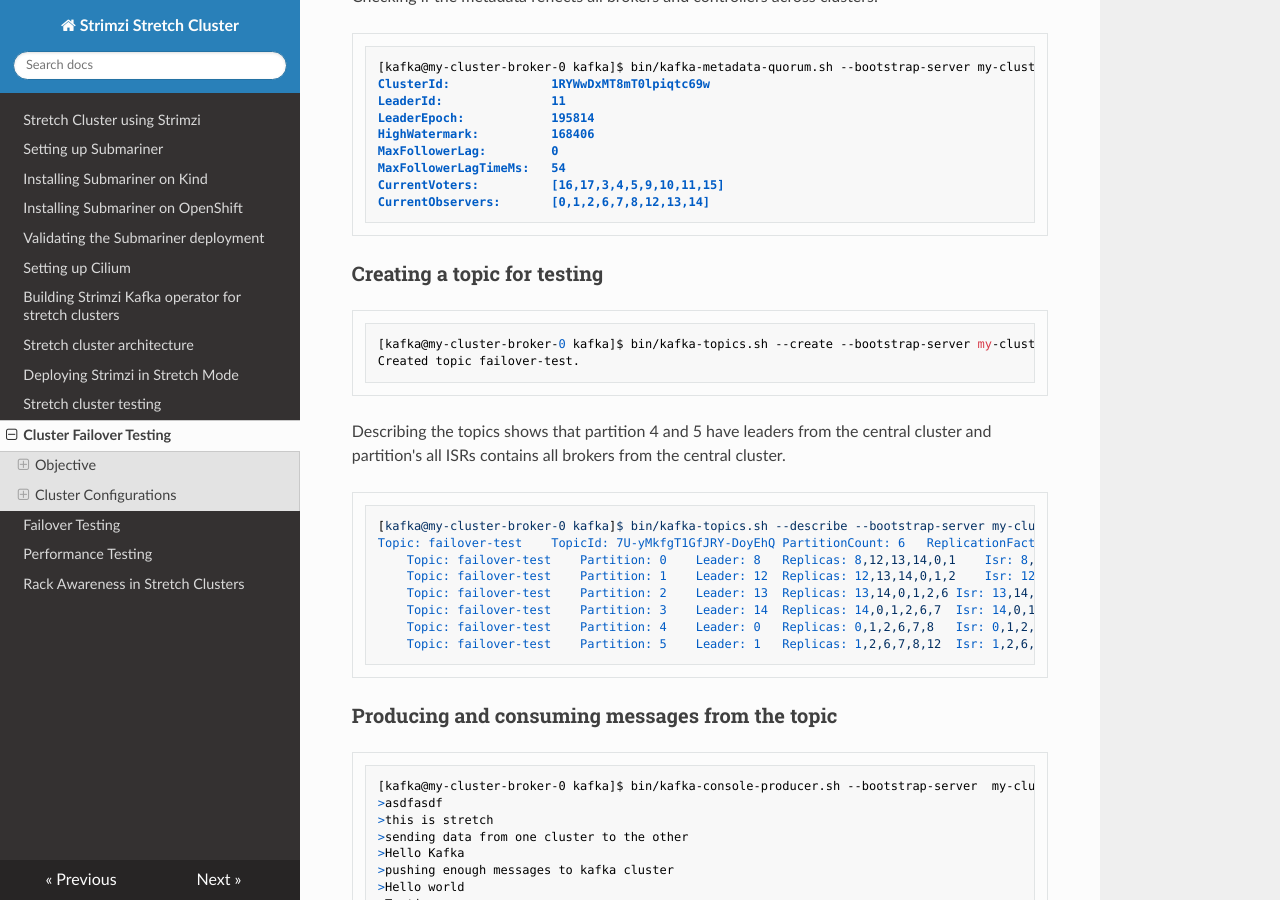
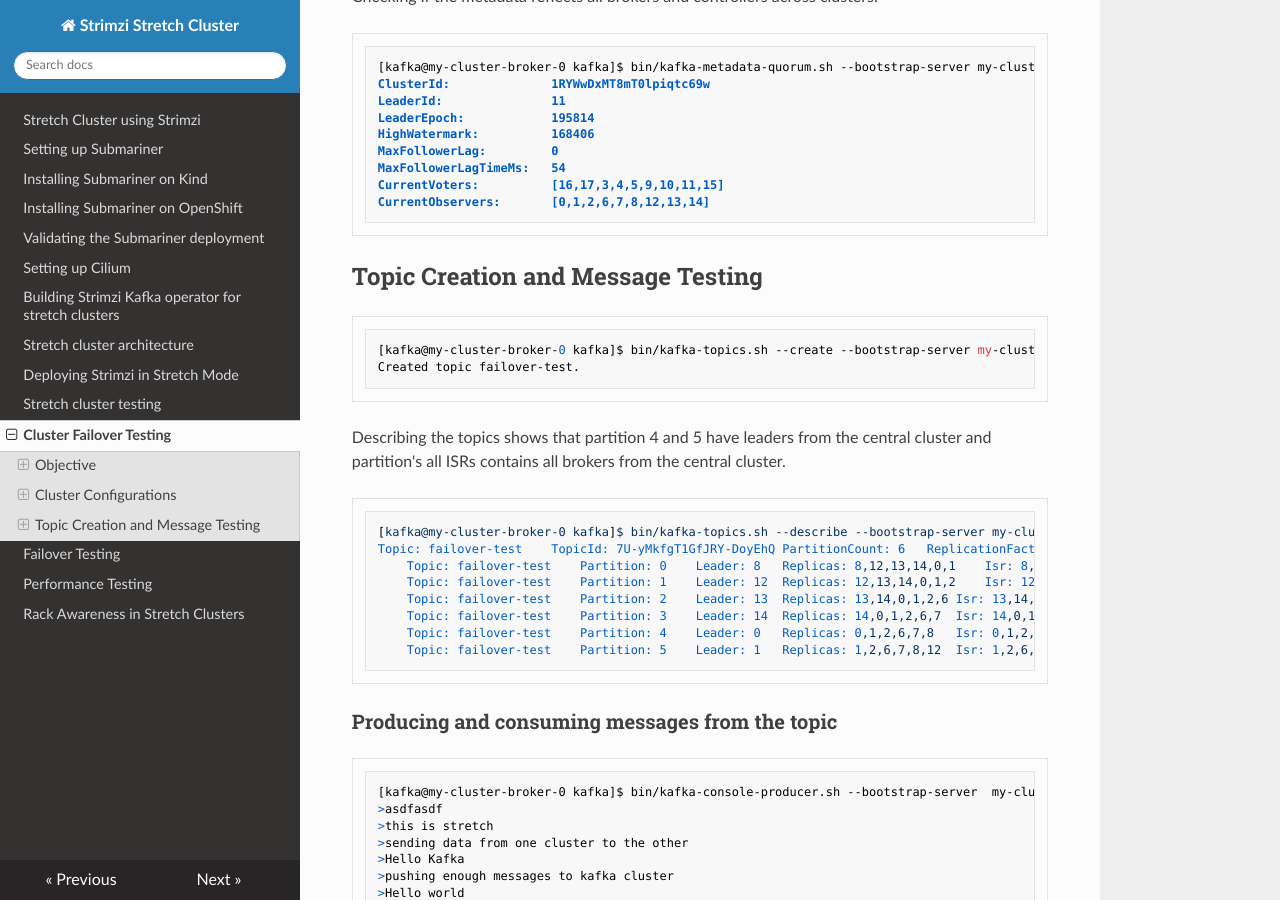
Before and after one commit to aswinayyolath/stretch-kafka-docs, an MkDocs documentation site: the page built from docs/Testing-cluster-failover.md, in a window 1280 px wide and 900 px high, scrolled down 1695 px. Built offline with MkDocs 1.6.1, drawn with Linux system fonts in a browser that asks for light colours; nearby versions of some CDN libraries.

Commit message:
Update docs/Testing-cluster-failover.md
Co-authored-by: Aswin A <55191821+aswinayyolath@users.noreply.github.com>

````diff
--- a/docs/Testing-cluster-failover.md
+++ b/docs/Testing-cluster-failover.md
@@ -77,7 +77,7 @@
 CurrentObservers:       [0,1,2,6,7,8,12,13,14]
 ```
 
-### Creating a topic for testing
+## Topic Creation and Message Testing
 ```bash
 [kafka@my-cluster-broker-0 kafka]$ bin/kafka-topics.sh --create --bootstrap-server my-cluster-kafka-bootstrap.strimzi.svc:9092 --replication-factor 6 --partitions 6 --topic failover-test
 Created topic failover-test.
````
